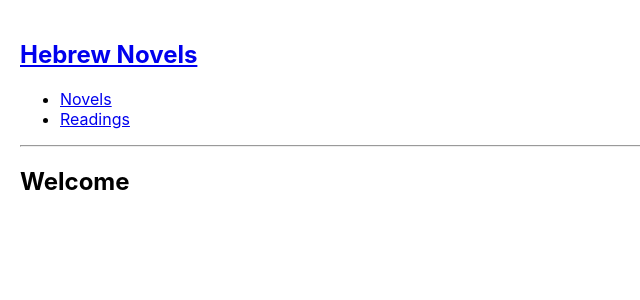
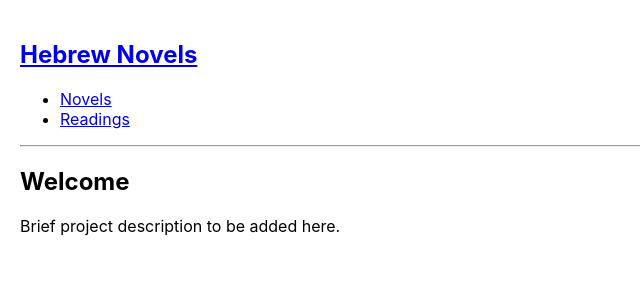
Before and after one commit to dh-network/hebrew-novels, a React (Create React App) app: page / in a window 1280 px wide. Shown: the top 300 px of the page, without its empty margins (0-640 px from the left). Built offline with nearby package versions, Linux system fonts and the light colour scheme.

Commit message:
Add placeholder text to start page

```diff
--- a/src/Home.tsx
+++ b/src/Home.tsx
@@ -8,6 +8,9 @@ export default function Home () {
       </Helmet>
       <section>
         <h1>Welcome</h1>
+        <p>
+          Brief project description to be added here.
+        </p>
       </section>
     </div>
   );
```
